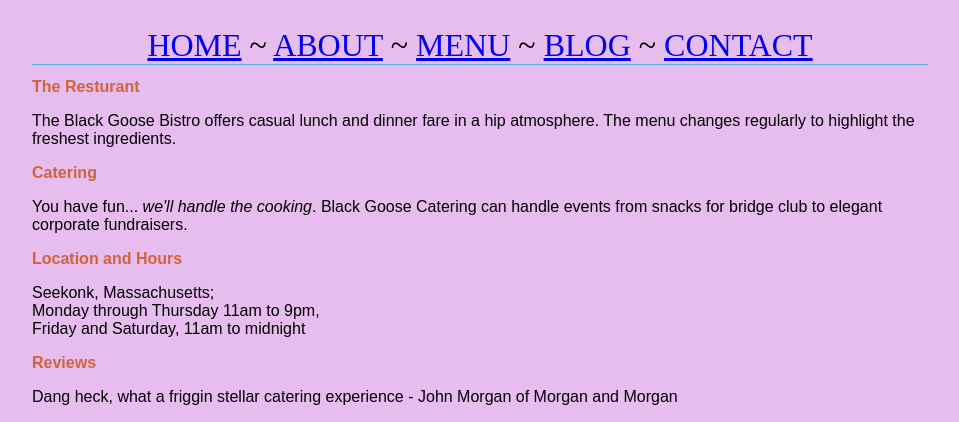
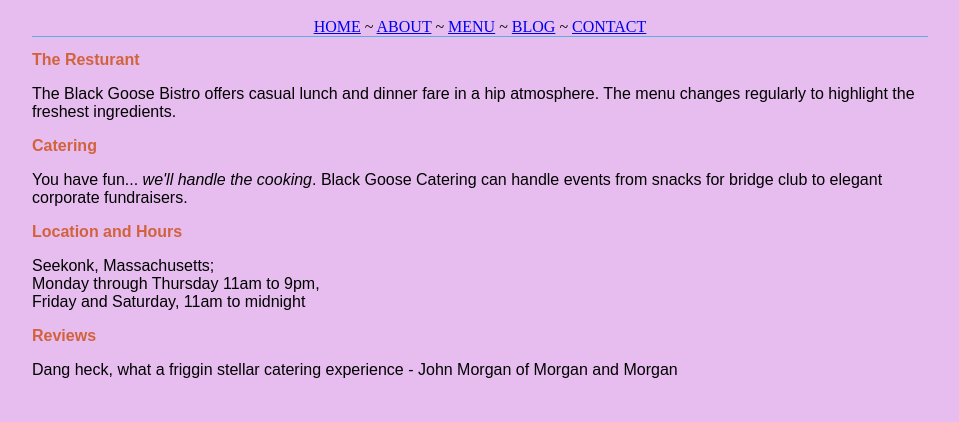
Before and after one commit to ConnorStar/fid, a plain HTML site: page blackgoose/index.html in a window 1280 px wide. Shown: the part 379-801 px from the top of the page, without its empty margins (160-1119 px from the left). Drawn offline with Linux system fonts and the light colour scheme.

Commit message:
Update index.html

```diff
--- a/blackgoose/index.html
+++ b/blackgoose/index.html
@@ -31,8 +31,9 @@
 			font-weight: normal;
 			text-transform: uppercase;
 			border-bottom: 1px solid #57b1dc;
-			margin-top: 30px;
-			font-size: 2em;
+			margin-top: 10px;
+			margin-bottom: 10px;
+			font-size: 12;
 			}
 	</style>
 </head>
```
